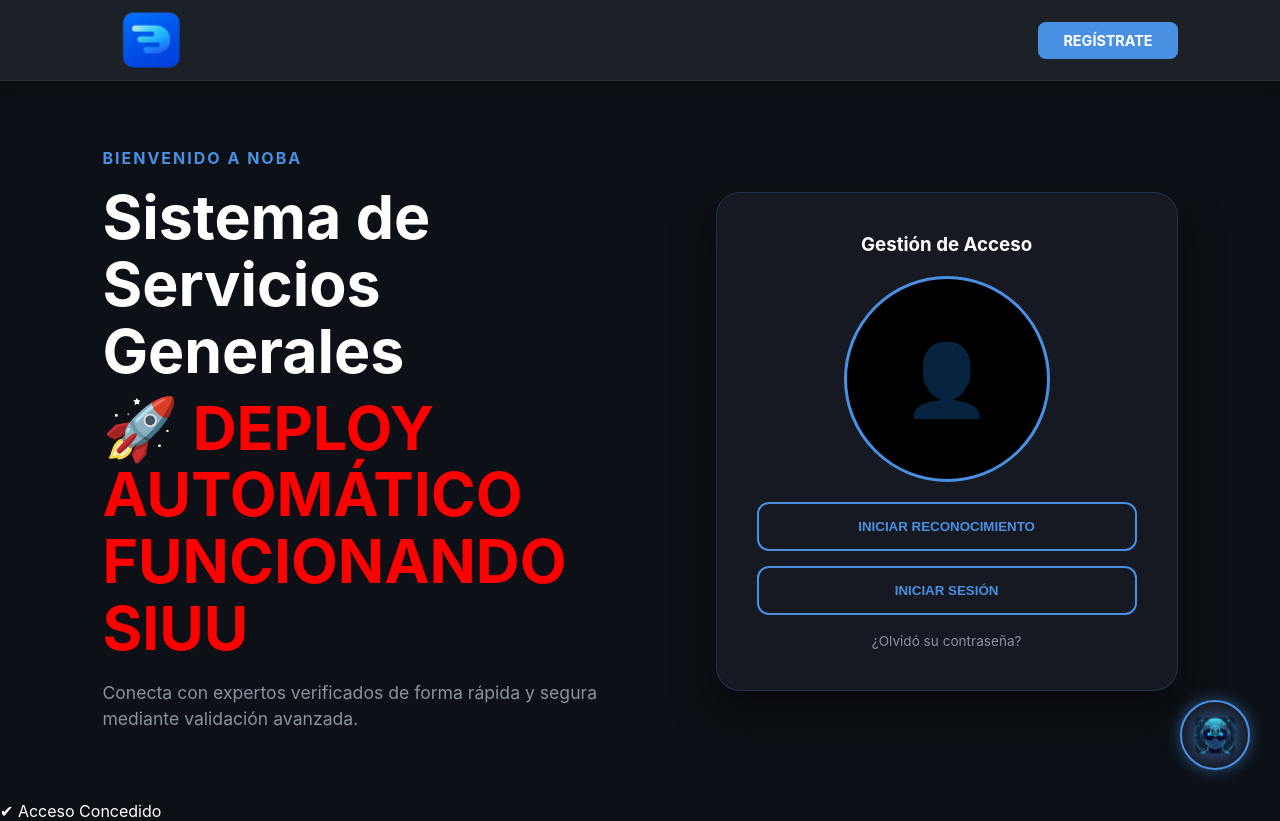
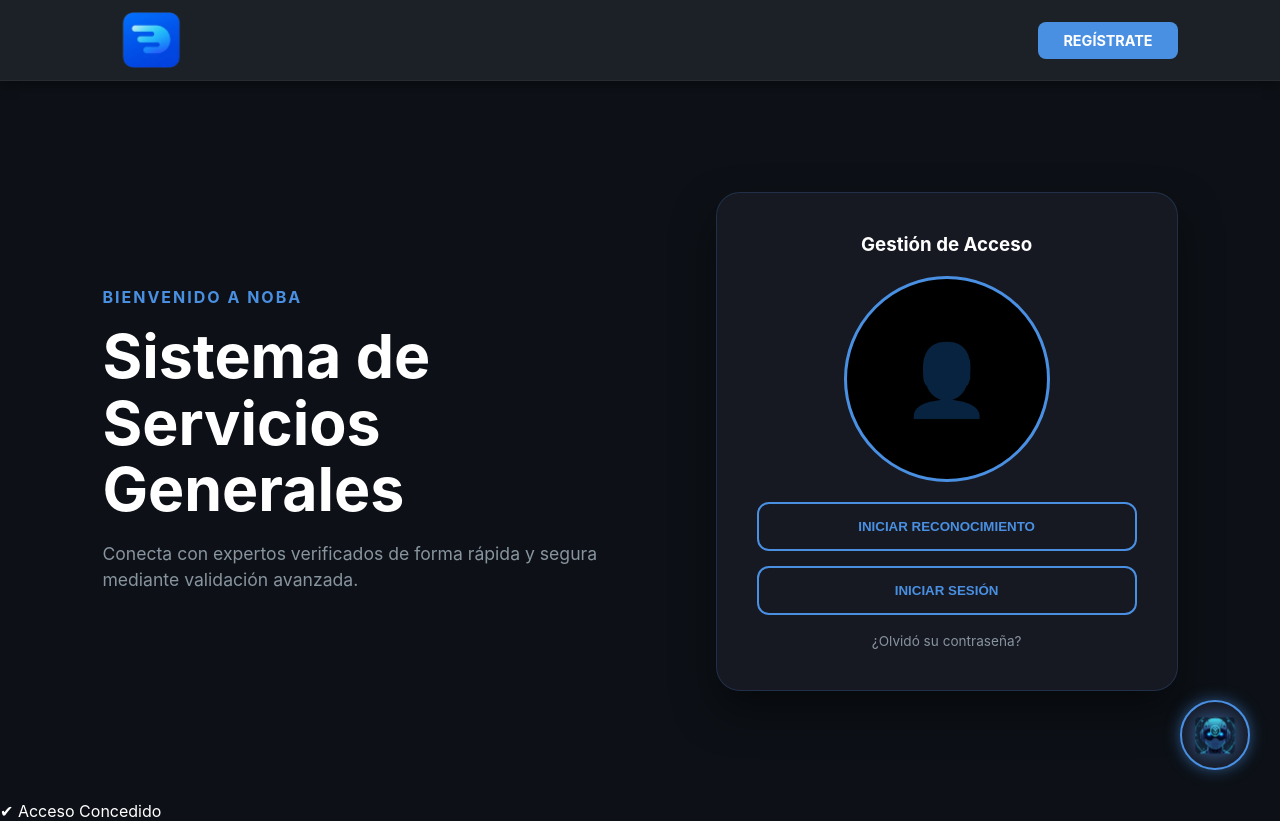
Before and after one commit to salaskaren/sistema_servicios, a Flask app: page / in a window 1280 px wide. Run offline with Flask 3, Linux system fonts and the light colour scheme.

Commit message:
Actualizar título en index.html para prueba de deploy automático

```diff
--- a/templates/index.html
+++ b/templates/index.html
@@ -59,7 +59,7 @@
         <div class="hero-content">
             <p class="subtitle">BIENVENIDO A NOBA</p>
             <h1>Sistema de <br>Servicios Generales</h1>
-            <h1 style="color:red">🚀 DEPLOY AUTOMÁTICO FUNCIONANDO SIUU</h1>
+
             <p class="description">
                 Conecta con expertos verificados de forma rápida y segura mediante validación avanzada.
             </p>
```
